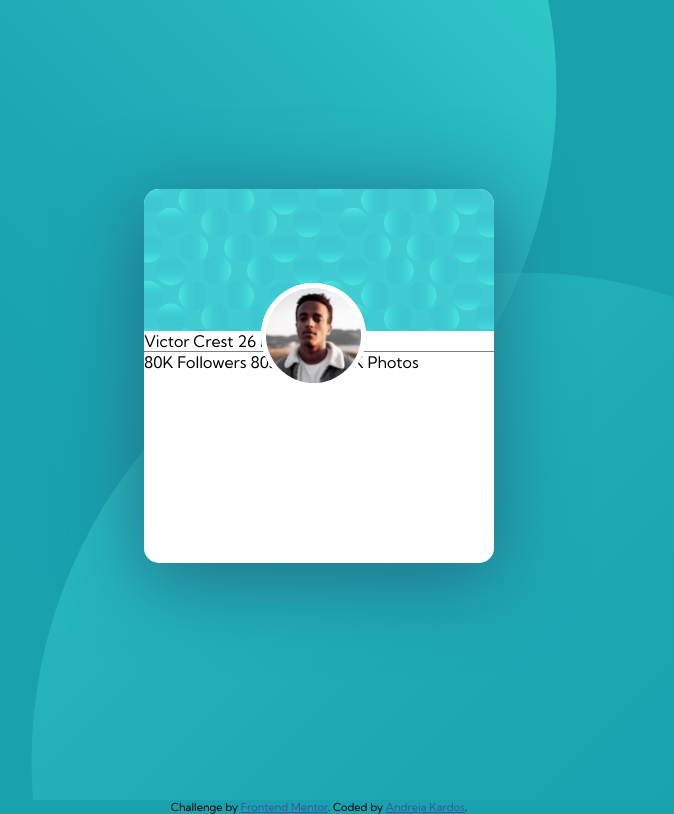
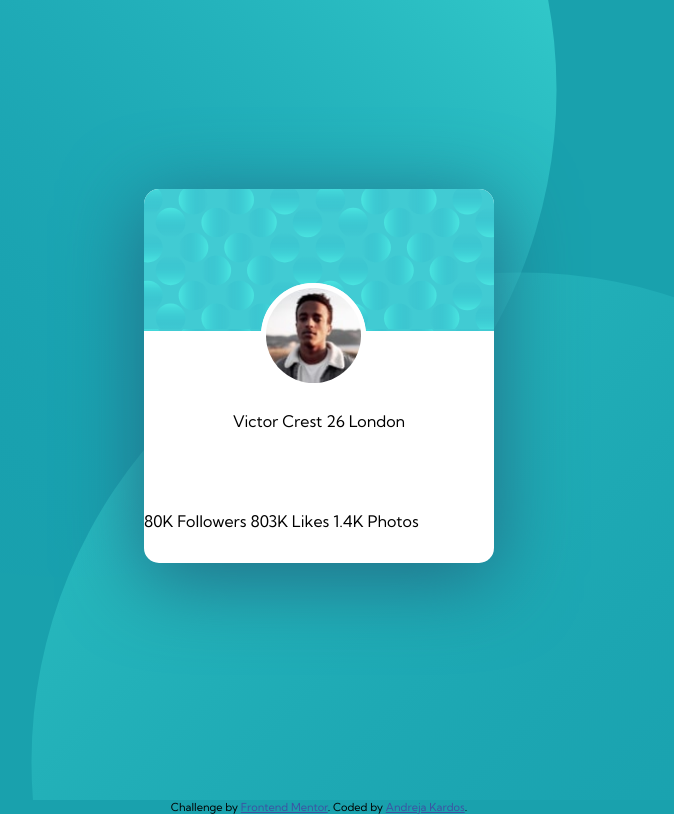
Before and after one commit to AndrejaKardos/profile-card, a plain HTML site: page index.html in a window 1280 px wide. Shown: the whole page, without its empty margins (321-995 px from the left). Drawn offline with Linux system fonts and the light colour scheme.

Commit message:
Set up flex values for both parts of profile info

```diff
--- a/css/style.css
+++ b/css/style.css
@@ -82,10 +82,18 @@ body {
     flex-direction: column;
 }
 
+.profile__bottom--info {
+    display: flex;
+    align-items: flex-start;
+    justify-content: center;
+    margin-top: 80px;
+}
+
 .profile__bottom--socialmedia {
-    border-top: 1px solid grey;
+    display: flex;
+    align-items: flex-end;
     width: 350px;
-    height: 200px;
+    height: 100px;
 }
 
 /* FOOTER SECTION */
```
